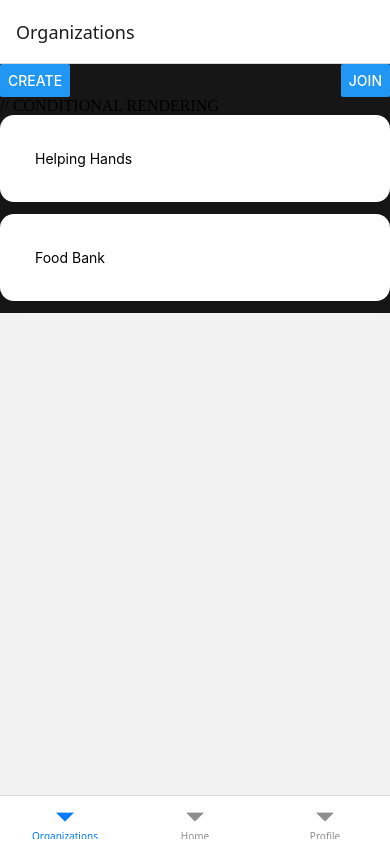
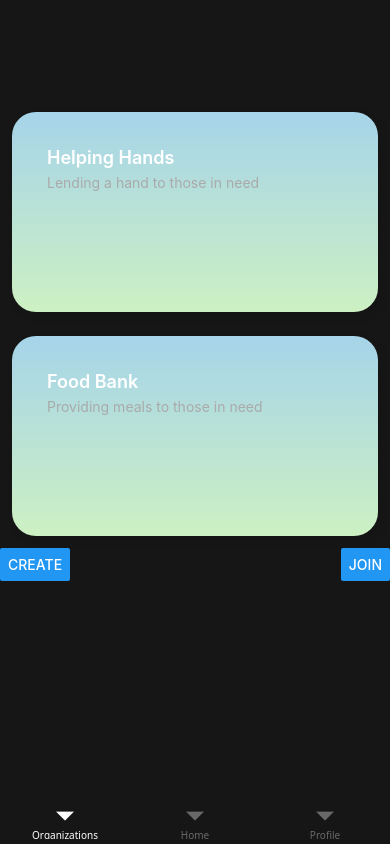
Before and after one commit to CAPS-Labs/hourly-mobile, a React Native app: screen /Organizations in a window 390 px wide. Built offline with nearby package versions, Linux system fonts and the light colour scheme.

Commit message:
Major framework for Organizations Screen
not functional data wise at the moment...I have quotes to do

```diff
--- a/src/components/Card.tsx
+++ b/src/components/Card.tsx
@@ -1,21 +1,32 @@
 import React from "react";
 import { View, StyleSheet } from "react-native";
+import { LinearGradient } from "expo-linear-gradient";
 
 type CardProps = {
   children: React.ReactNode;
 };
 
 export default function Card({ children }: CardProps) {
-  return <View style={styles.card}>{children}</View>;
+  return (
+
+    <LinearGradient
+      colors={["#a6d4e9", "#cdf0c3"]}
+      start={{ x: 0, y: 0 }}
+      end={{ x: 0, y: 1 }}
+      style={styles.card}
+    >
+      {children}
+    </LinearGradient>
+
+  );
 }
 
 const styles = StyleSheet.create({
   card: {
-    backgroundColor: "#fff",
     padding: 35,
-    minHeight: 70,
-    borderRadius: 14,
-    marginBottom: 12,
+    minHeight: 200,
+    borderRadius: 24,
+    margin: 12,
 
     shadowColor: "#000",
     shadowOpacity: 0.08,
--- a/src/constants/colors.ts
+++ b/src/constants/colors.ts
@@ -1,4 +1,4 @@
-export const COLORS = {
+export const Colors = {
   background: "rgb(22, 22, 22)",
   card: "#312d2d",
   primary: "rgb(48, 105, 42)",
--- a/src/navigation/AppTabs.tsx
+++ b/src/navigation/AppTabs.tsx
@@ -1,17 +1,35 @@
 import React from "react";
 import { NavigationContainer } from "@react-navigation/native";
 import { createBottomTabNavigator } from "@react-navigation/bottom-tabs";
+import { View } from "react-native";
 
 import HomeScreen from "../screens/HomeScreen";
 import OrganizationsScreen from "../screens/OrganizationsScreen";
 import ProfileScreen from "../screens/ProfileScreen";
+import { Colors } from "../constants/colors";
 
 const Tab = createBottomTabNavigator();
 
 export default function AppTabs() {
   return (
     <NavigationContainer>
-      <Tab.Navigator>
+      <View style={{ flex: 1, backgroundColor: Colors.background }}>
+        <Tab.Navigator
+          screenOptions={{
+
+            // Bottom Tab Bar
+            tabBarStyle: {
+              backgroundColor: Colors.background,
+              borderTopWidth: 0,
+            },
+            tabBarActiveTintColor: "#ffffff",
+            tabBarInactiveTintColor: "#686868",
+
+            // Header
+            headerShown: false
+
+          }}
+        >
 
           <Tab.Screen
             name="Organizations"
@@ -29,6 +47,7 @@ export default function AppTabs() {
           />
 
         </Tab.Navigator>
+      </View>
     </NavigationContainer>
   );
 }
--- a/src/screens/OrganizationsScreen.tsx
+++ b/src/screens/OrganizationsScreen.tsx
@@ -1,47 +1,157 @@
 import React, { useState } from "react";
-import { View, Text, Button, TextInput, ScrollView, TouchableOpacity, StyleSheet } from "react-native";
+import { View, Text, Button, TextInput, ScrollView, TouchableOpacity, StyleSheet, Modal, Pressable } from "react-native";
+
 import Card from "../components/Card"
-import { COLORS } from "../constants/colors";
+import { Colors } from "../constants/colors";
+import { Organization } from "../types/models";
 
 export default function OrganizationsScreen() {
-  // STATE (top of component)
+  // STATE
   const [mode, setMode] = useState("list");
+  const [modalVisible, setModalVisible] = useState(false);
+  const [selectedOrg, setSelectedOrg] = useState<Organization | null>(null);
 
   // MOCK DATA
   const organizations = [
-    { id: 1, name: "Helping Hands" },
-    { id: 2, name: "Food Bank" },
+    { id: 1, name: "Helping Hands", slogan: "Lending a hand to those in need" },
+    { id: 2, name: "Food Bank", slogan: "Providing meals to those in need" },
   ];
 
     return (
 
         <View style={styles.Screen}>
 
-            {/* TOP BUTTONS */}
-            <View style={{ flexDirection: "row", justifyContent: "space-between"}}>
-                <Button title="Create" onPress={() => setMode("create")} />
-                <Button title="Join" onPress={() => setMode("join")} />
-            </View>
+            {/* Top Bar */}
+            <View style={{ paddingTop: 100 }}></View>
 
-            // CONDITIONAL RENDERING
-
+            {/* CONDITIONAL RENDERING */}
             {mode === "list" && (
-                <ScrollView>
+                <ScrollView
+                    style={{ flex: 1 }}
+                    contentContainerStyle={{
+                    backgroundColor: Colors.background,
+                    paddingBottom: 20,
+                    }}
+                >
                     {organizations.map((org) => (
                         <TouchableOpacity
                             key={org.id}
-                            activeOpacity={0.8}
+                            activeOpacity={0.85}
                             onPress={() => {
-                            console.log("Clicked:", org.name);
+                                setSelectedOrg(org);
+                                setModalVisible(true);
+                                if (selectedOrg) {
+                                    console.log("Selected Organization:", selectedOrg.name);
+                                }
                             }}
+                        >
+                            <Card>
+                            <Text
+                                style={{
+                                color: "white",
+                                fontSize: 18,
+                                fontWeight: "600",
+                                }}
                             >
-                            <Card>
-                            <Text>{org.name}</Text>
+                                {org.name}
+                            </Text>
+
+                            {org.slogan && (
+                                <Text
+                                style={{
+                                    color: "#aaa",
+                                    marginTop: 6,
+                                }}
+                                >
+                                {org.slogan}
+                                </Text>
+                            )}
                             </Card>
                         </TouchableOpacity>
                     ))}
+
+                    {/* BUTTONS */}
+                    <View style={{ flexDirection: "row", justifyContent: "space-between"}}>
+                        <Button title="Create" onPress={() => setMode("create")} />
+                        <Button title="Join" onPress={() => setMode("join")} />
+                    </View>
                 </ScrollView>
             )}
+
+            {/* MODAL */}
+            <Modal
+                visible={modalVisible}
+                animationType="slide"
+                transparent={true}
+            >
+                <View
+                    style={{
+                    flex: 1,
+                    backgroundColor: "rgba(0,0,0,0.6)",
+                    justifyContent: "flex-end",
+                    }}
+                >
+                    <View
+                    style={{
+                        backgroundColor: "#1F1F1F",
+                        padding: 20,
+                        borderTopLeftRadius: 20,
+                        borderTopRightRadius: 20,
+                        minHeight: "60%",
+                    }}
+                    >
+                    {/* CLOSE BUTTON */}
+                    <Pressable onPress={() => setModalVisible(false)}>
+                        <Text style={{ color: "#888", marginBottom: 10 }}>
+                        Close
+                        </Text>
+                    </Pressable>
+
+                    {/* CONTENT */}
+                    {selectedOrg && (
+                        <>
+                        <Text style={{ color: "white", fontSize: 22, fontWeight: "600" }}>
+                            {selectedOrg.name}
+                        </Text>
+
+                        <Text style={{ color: "#aaa", marginTop: 6 }}>
+                            {selectedOrg.slogan}
+                        </Text>
+
+                        <View style={{ marginTop: 20 }}>
+                            <Text style={{ color: "white" }}>Your Hours: 42</Text>
+                            <Text style={{ color: "white", marginTop: 8 }}>Organization Total: 1240</Text>
+                        </View>
+
+                        <View style={{ marginTop: 30 }}>
+                            <Pressable
+                            style={{
+                                backgroundColor: "#4A90E2",
+                                padding: 12,
+                                borderRadius: 10,
+                                marginBottom: 10,
+                            }}
+                            >
+                            <Text style={{ color: "white", textAlign: "center" }}>
+                                Submit Hours
+                            </Text>
+                            </Pressable>
+
+                            <Pressable
+                                style={{
+                                    backgroundColor: "#333",
+                                    padding: 12,
+                                    borderRadius: 10,
+                                }}
+                            >
+                                <Text style={{ color: "white", textAlign: "center" }}>View Projects</Text>
+                            </Pressable>
+                        </View>
+                        </>
+                    )}
+                    </View>
+                </View>
+            </Modal>
 
             {mode === "create" && (
                 <View>
@@ -79,6 +189,7 @@ const styles = StyleSheet.create({
         fontSize: 24,
     },
     Screen: {
-        backgroundColor: "rgb(22, 22, 22)",
+        backgroundColor: Colors.background,
+        flex: 1,
     }
 });
```
Also changed, not shown: src/types/models.ts (+2 -6 lines). Lines whose indentation alone changed are shown as unchanged.
